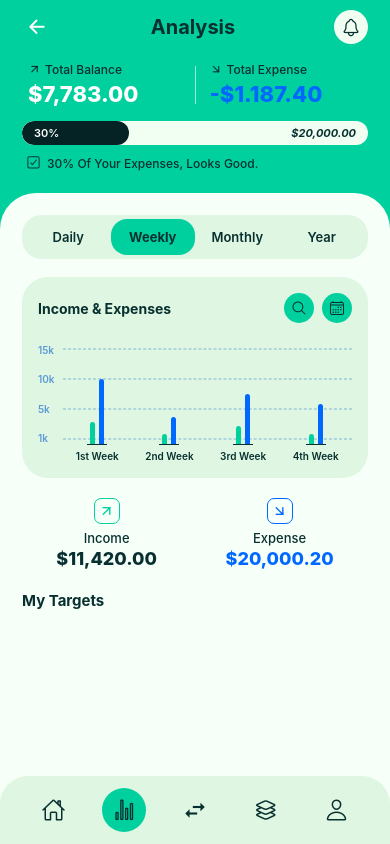
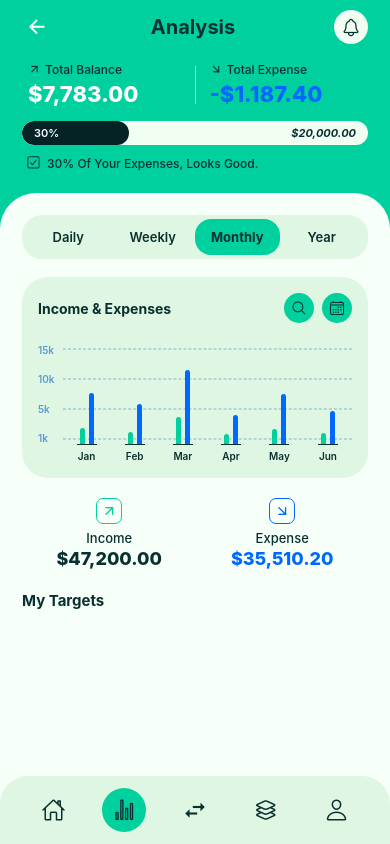
Before and after one commit to adaknurdana2-design/Finance-App, a React Native app: screen / in a window 390 px wide. Built offline with nearby package versions, Linux system fonts and the light colour scheme.

Commit message:
Update App.tsx and link AnalysisScreen

```diff
--- a/App.tsx
+++ b/App.tsx
@@ -1,10 +1,10 @@
 import React, { useState } from 'react';
-import { View, Text, TouchableOpacity, StyleSheet, SafeAreaView } from 'react-native';
+import { Text, TouchableOpacity, StyleSheet, SafeAreaView } from 'react-native';
 import AnalysisScreen, { AppTabKey, PeriodKey } from './src/screens/AnalysisScreen';
 
 export default function App() {
   const [currentTab, setCurrentTab] = useState<AppTabKey>('Analysis');
-  const [selectedPeriod, setSelectedPeriod] = useState<PeriodKey>('Weekly');
+  const [selectedPeriod, setSelectedPeriod] = useState<PeriodKey>('Monthly');
 
   const openAnalysisWithPeriod = (period: PeriodKey) => {
     setSelectedPeriod(period);
@@ -26,15 +26,15 @@ export default function App() {
       <Text style={styles.title}>{currentTab} Screen</Text>
       <TouchableOpacity
         style={styles.btn}
-        onPress={() => openAnalysisWithPeriod('Weekly')}
+        onPress={() => openAnalysisWithPeriod('Monthly')}
       >
-        <Text style={styles.btnText}>Go to Analysis (Weekly)</Text>
+        <Text style={styles.btnText}>Go to Analysis (Monthly)</Text>
       </TouchableOpacity>
       <TouchableOpacity
         style={styles.secondaryBtn}
-        onPress={() => openAnalysisWithPeriod('Daily')}
+        onPress={() => openAnalysisWithPeriod('Weekly')}
       >
-        <Text style={styles.secondaryBtnText}>Go to Analysis (Daily)</Text>
+        <Text style={styles.secondaryBtnText}>Go to Analysis (Weekly)</Text>
       </TouchableOpacity>
     </SafeAreaView>
   );
--- a/src/screens/AnalysisScreen.tsx
+++ b/src/screens/AnalysisScreen.tsx
@@ -51,15 +51,15 @@ const CHART_DATA: Record<
     ],
   },
   Monthly: {
-    incomeTotal: '$48,900.00',
-    expenseTotal: '$14,670.00',
+    incomeTotal: '$47,200.00',
+    expenseTotal: '$35,510.20',
     bars: [
-      { label: 'Jan', income: 8.5, expense: 4.0 },
-      { label: 'Feb', income: 9.2, expense: 5.1 },
-      { label: 'Mar', income: 11.0, expense: 4.8 },
-      { label: 'Apr', income: 10.4, expense: 6.3 },
-      { label: 'May', income: 12.8, expense: 5.5 },
-      { label: 'Jun', income: 13.5, expense: 7.0 },
+      { label: 'Jan', income: 2.5, expense: 8.0 },
+      { label: 'Feb', income: 1.8, expense: 6.2 },
+      { label: 'Mar', income: 4.2, expense: 11.5 },
+      { label: 'Apr', income: 1.6, expense: 4.5 },
+      { label: 'May', income: 2.4, expense: 7.8 },
+      { label: 'Jun', income: 1.7, expense: 5.2 },
     ],
   },
   Year: {
@@ -86,7 +86,7 @@ export interface AnalysisScreenProps {
 export default function AnalysisScreen({
   navigation,
   route,
-  initialPeriod = 'Weekly',
+  initialPeriod = 'Monthly',
   onNavigateTab,
   onBack,
 }: AnalysisScreenProps) {
```
